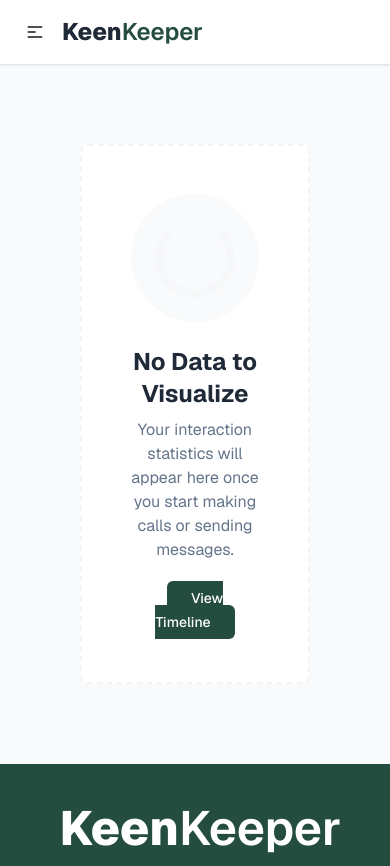
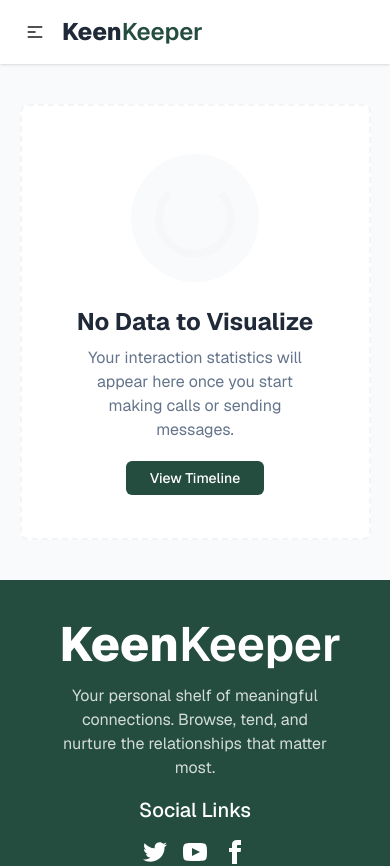
Before and after one commit to kaziontor7/Keen-Keeper, a React (Vite) app: page /stats in a window 390 px wide. Shown: the top 866 px of the page. Built offline with nearby package versions, Linux system fonts and the light colour scheme.

Commit message:
fixed some things

```diff
--- a/src/Pages/Stats.jsx
+++ b/src/Pages/Stats.jsx
@@ -13,7 +13,7 @@ const Stats = () => {
 
         if (onlyVideoCalls.length===0 && calls.length === 0 && onlyMessages.length===0) {
         return (
-            <div className='p-20'>
+            <div className='w-9/10 md:w-8/10 mx-auto md:my-20 my-10'>
                 <div className='p-12 bg-white rounded-lg border-2 border-dashed border-gray-100 text-center'>
                     <div className="w-32 h-32 bg-gray-50 rounded-full flex items-center justify-center mx-auto mb-6">
                          <div className="w-20 h-20 border-8 border-gray-100 border-t-transparent rounded-full opacity-40"></div>
@@ -39,7 +39,7 @@ const Stats = () => {
         {name:'Text', value: onlyMessages.length , fill: '#7E35E1'}
     ];
     return (
-        <div className='w:9/10 md:w-8/10 mx-auto  my-20'>
+        <div className='w-9/10 md:w-8/10 mx-auto my-10 md:my-20'>
             <h1 className='font-bold text-5xl black pb-6'>Friends Analytics</h1>
             <div className='p-8 bg-white rounded-lg w-full'>
             <p className='dark-green font-medium text-xl pb-6'>By Interaction Type</p>
```
Also changed, not shown: 1 other file (tests, documents, lock files or other folders).
